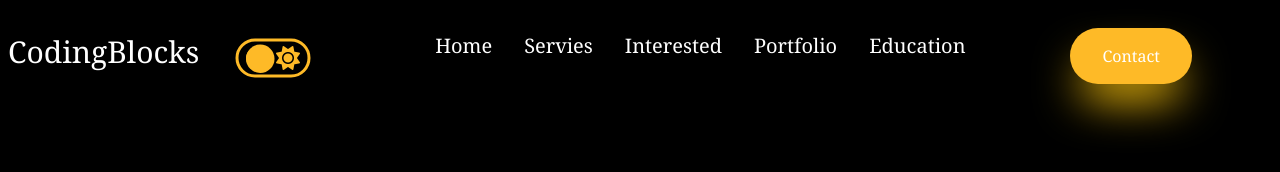
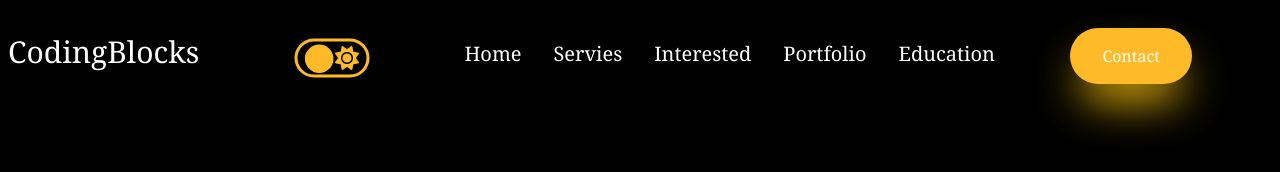
Before and after one commit to dikshant4901/Project, a website built with Vite: page index.html in a window 1280 px wide. Built offline with nearby package versions, Linux system fonts and the light colour scheme.

Commit message:
Modified

```diff
--- a/index.html
+++ b/index.html
@@ -16,14 +16,15 @@
   </head>
   <body class="bg-black text-white font-serif">
     <div class="hero">
+      <!-- Nav section -->
       <div
-      class="nav flex justify-between  p-2 items-center transition ease-linear duration-[0.2s] space-x-"
+        class="nav flex justify-between p-2 items-center transition ease-linear duration-[0.2s] space-x-"
       >
-      <div class="  text-3xl sm:flex mt-3">
+        <div class="text-3xl sm:flex mt-3">
           <div>Coding</div>
           <div>Blocks</div>
         </div>
-      <div class="middle ml-[1rem] sm:ml-0 scale-[0.75] sm:scale-[1.]">
+        <div class="middle ml-[4rem] scale-[0.75] sm:scale-[1.]">
           <input type="checkbox" class="checkbox opacity-0" id="checkbox" />
           <label
             for="checkbox"
@@ -32,23 +33,27 @@
             <i class="fas fa-moon text-[#feba27]"></i>
             <i class="fas fa-sun text-[#feba27]"></i>
             <div
-            class="ball w-[19px] h-[19px] bg-[#feba27] absolute rounded-[50%]"
+              class="ball w-[19px] h-[19px] bg-[#feba27] absolute rounded-[50%] transition ease-linear duration-[0.2s]"
             ></div>
           </label>
         </div>
         <div class="hidden sm:flex">
-        <ul class="flex justify-between space-x-8 text-xl p-6">
-
-
-          <li class="cursor-pointer">Home</li>
-          <li class="cursor-pointer">Servies</li>
-          <li class="cursor-pointer">Interested</li>
-          <li class="cursor-pointer">Portfolio</li>
-          <li class="cursor-pointer">Education</li>
+          <ul class="flex justify-between space-x-8 pt-4">
+            <li class="cursor-pointer text-xl">Home</li>
+            <li class="cursor-pointer text-xl">Servies</li>
+            <li class="cursor-pointer text-xl">Interested</li>
+            <li class="cursor-pointer text-xl">Portfolio</li>
+            <li class="cursor-pointer text-xl">Education</li>
           </ul>
         </div>
-      <div class="right  mr-[2rem] sm:mr-20 scale-[0.45] sm:scale-[1] "><button class="bg-[#feba27] mt-5 px-8 py-4 rounded-[50px]" style="box-shadow: 0px 25px 45px -10px #ffc70d">Contact</button></div>
-
+        <div class="right mr-[2rem] sm:mr-20 scale-[0.45] sm:scale-[1]">
+          <button
+            class="bg-[#feba27] mt-5 px-8 py-4 rounded-[50px]"
+            style="box-shadow: 0px 25px 45px -10px #ffc70d"
+          >
+            Contact
+          </button>
+        </div>
       </div>
     </div>
   </body>
```
Lines whose indentation alone changed are shown as unchanged.
